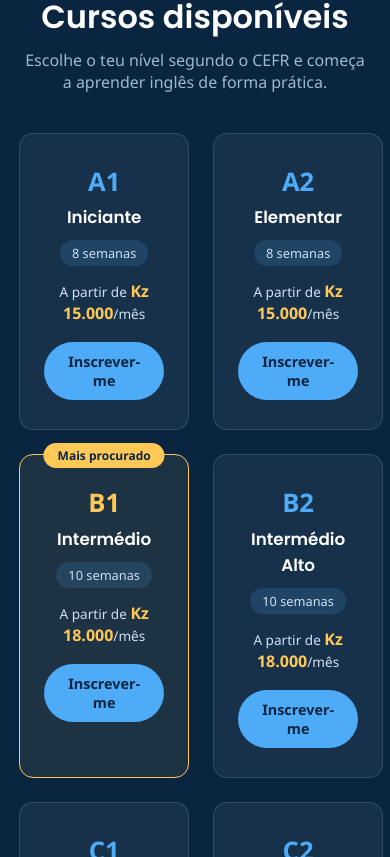
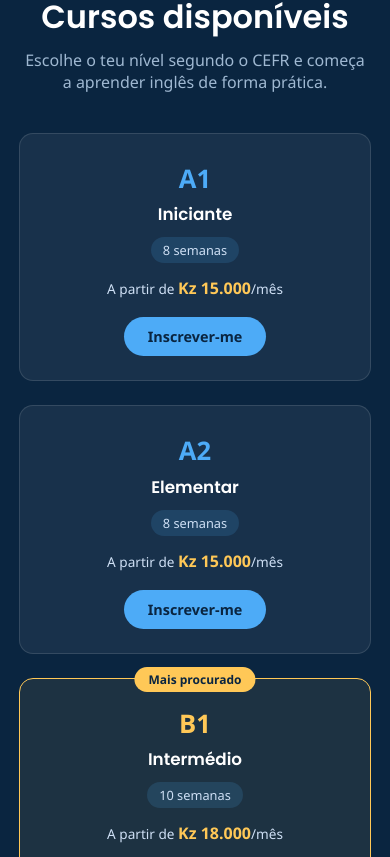
Before and after one commit to pedropedro18/teacher-pedro-react, a React (Vite) app: page / in a window 390 px wide. Shown: the part 3207-4064 px from the top of the page. Built offline with nearby package versions, Linux system fonts and the light colour scheme.

Commit message:
Corrige cartões de cursos no mobile

```diff
--- a/src/App.css
+++ b/src/App.css
@@ -1542,4 +1542,24 @@ img {
   .blog-card {
     padding: 1.25rem;
   }
-}
+  /* ===== CURSOS no mobile (body .course-grid ganha ao index.css) ===== */
+@media (max-width: 600px) {
+  body .course-grid {
+    grid-template-columns: repeat(2, minmax(0, 1fr));
+  }
+}
+
+@media (max-width: 480px) {
+  body .course-grid {
+    grid-template-columns: minmax(0, 1fr);
+  }
+
+  body .course-card {
+    padding: 2rem 1rem 1.5rem;
+  }
+
+  body .course-btn {
+    white-space: nowrap;
+  }
+}
+}
```
